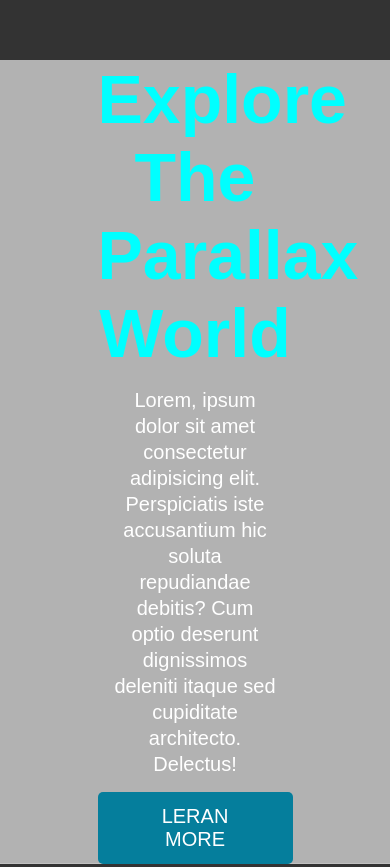
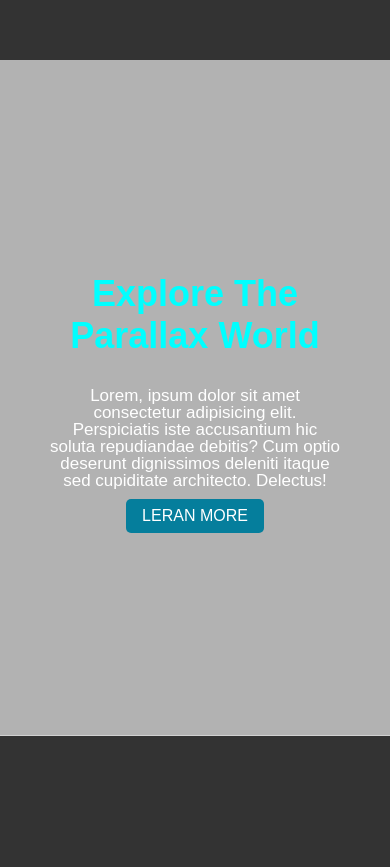
Before and after one commit to sumonDev9/parallax-section, a plain HTML site: page index.html in a window 390 px wide. Shown: the part 446-1313 px from the top of the page. Drawn offline with Linux system fonts and the light colour scheme.

Commit message:
responsive phone added

```diff
--- a/css/style.css
+++ b/css/style.css
@@ -48,3 +48,30 @@ a{
     min-height: 60vh;
     background-color: #333;
  }
+ @media screen and (max-width:575px) {
+.content{
+    width: 80%;
+}
+    h1{
+        margin: 20px;
+        font-weight: 600px;
+        font-size: 36px;
+    }
+    p{
+        line-height: 1;
+        padding: 10px;
+        font-size: 17px;
+        color: #fff;
+    }
+    a{
+        display: inline-block;
+        padding: .5rem 1em;
+        background-color: #057e9c;
+        color: #fff;
+        text-decoration: none;
+        border-radius: 5px;
+        font-size: 16px;
+        text-transform: uppercase;
+        margin-bottom: 10px;
+    }
+ }
```
